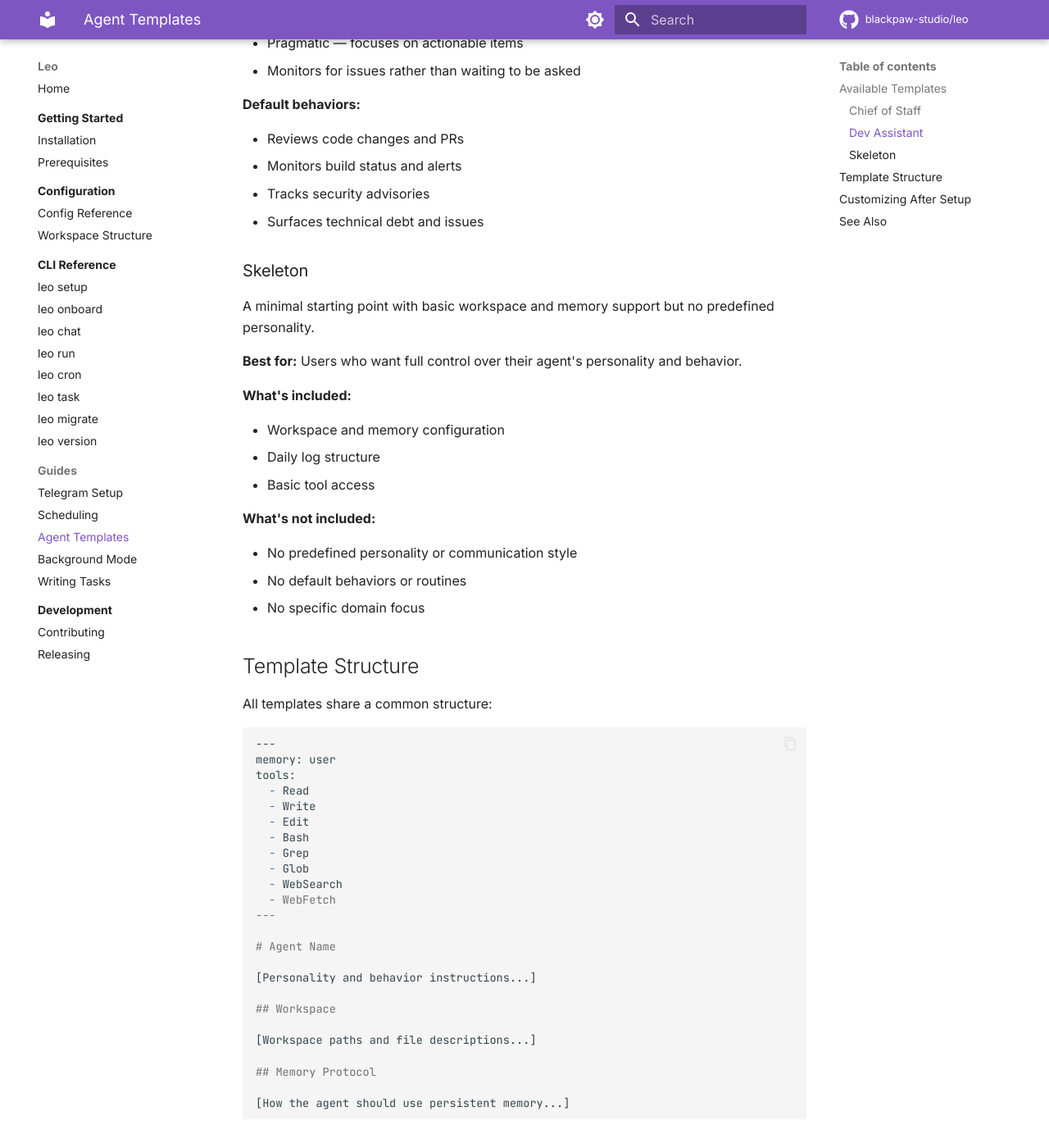
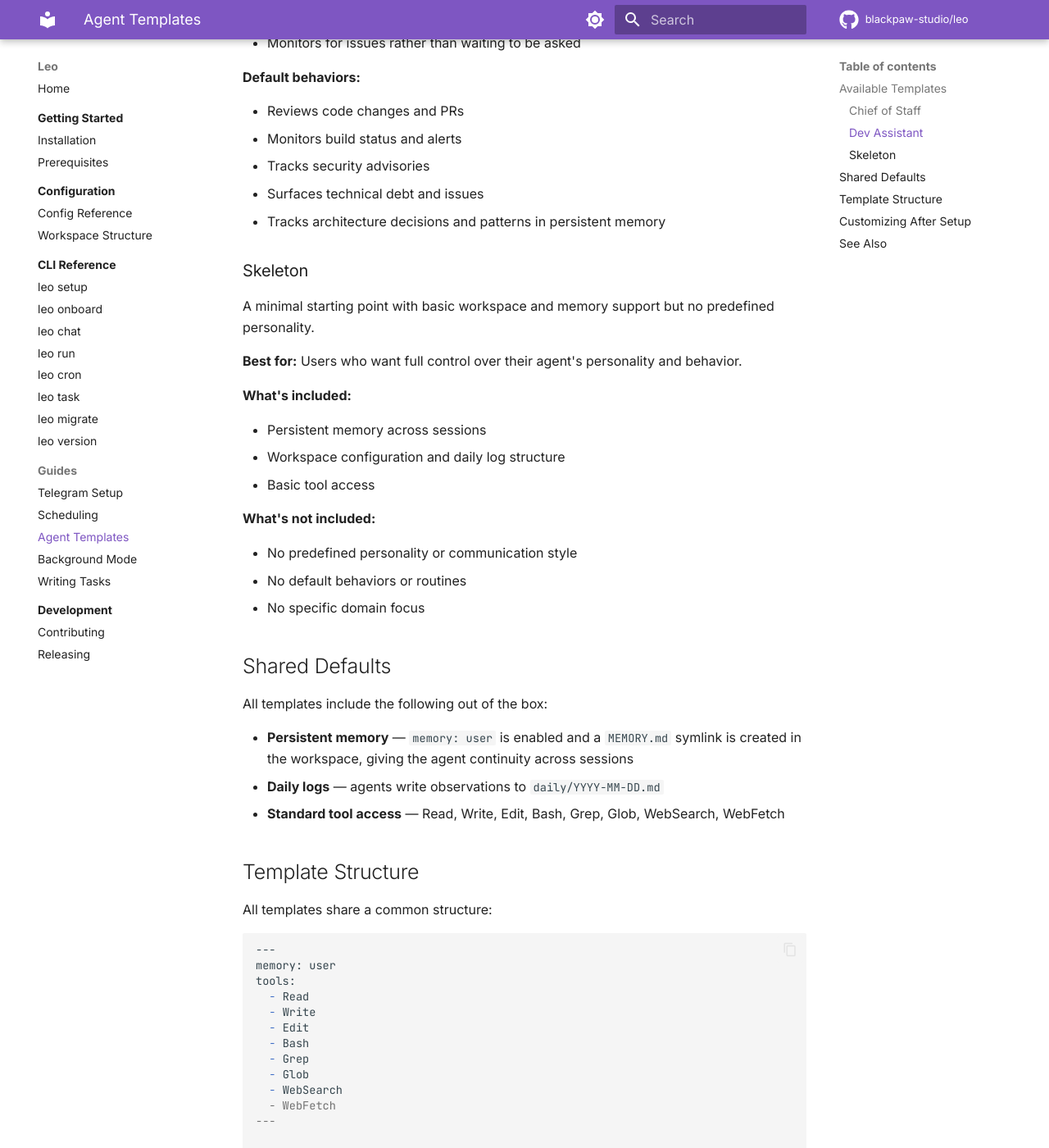
Before and after one commit to blackpaw-studio/leo, an MkDocs documentation site: the page built from docs/guides/agent-templates.md, in a window 1280 px wide and 1400 px high, scrolled down 1076 px. Shown: the whole window at 82% size. Built offline with MkDocs 1.6.1 and Material for MkDocs 9.7.7, drawn with Linux system fonts in a browser that asks for light colours; comment, search, counter and statistics services are not loaded; some of the changed text lies outside the part shown.

Commit message:
docs: clarify that persistent memory is a default for all templates
The docs previously listed "Uses persistent memory across sessions" only
under Chief of Staff, making it seem template-specific. In reality all
three templates ship with memory: user and a MEMORY.md symlink. Added a
"Shared Defaults" section and updated each template's feature list to
make this clear.

https://claude.ai/code/session_01TSXCjWRo5BAgNW8TDYP6qq

```diff
--- a/docs/guides/agent-templates.md
+++ b/docs/guides/agent-templates.md
@@ -42,6 +41,7 @@ A development-focused agent for code review, monitoring, and technical tasks.
 - Monitors build status and alerts
 - Tracks security advisories
 - Surfaces technical debt and issues
+- Tracks architecture decisions and patterns in persistent memory
 
 ### Skeleton
 
@@ -51,8 +51,8 @@ A minimal starting point with basic workspace and memory support but no predefin
 
 **What's included:**
 
-- Workspace and memory configuration
-- Daily log structure
+- Persistent memory across sessions
+- Workspace configuration and daily log structure
 - Basic tool access
 
 **What's not included:**
@@ -60,6 +60,14 @@ A minimal starting point with basic workspace and memory support but no predefin
 - No predefined personality or communication style
 - No default behaviors or routines
 - No specific domain focus
+
+## Shared Defaults
+
+All templates include the following out of the box:
+
+- **Persistent memory** — `memory: user` is enabled and a `MEMORY.md` symlink is created in the workspace, giving the agent continuity across sessions
+- **Daily logs** — agents write observations to `daily/YYYY-MM-DD.md`
+- **Standard tool access** — Read, Write, Edit, Bash, Grep, Glob, WebSearch, WebFetch
 
 ## Template Structure
 
```
Also changed, not shown: other parts of docs/guides/agent-templates.md (+0 -1 lines).
